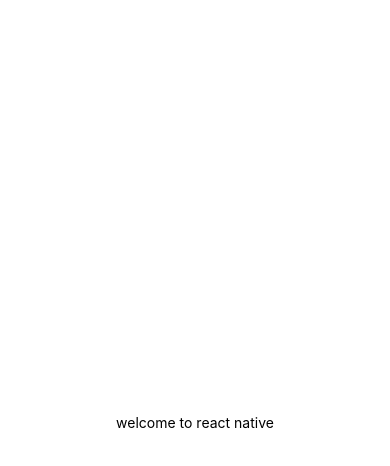
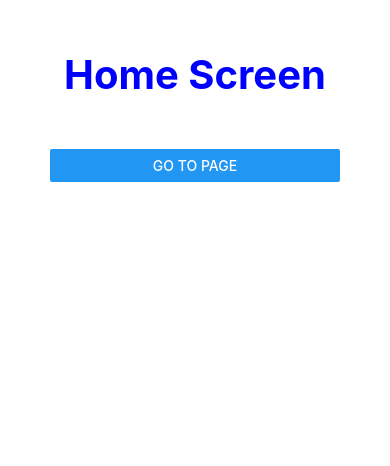
Before and after one commit to abhay9656/React_Native, a React Native app: screen / in a window 390 px wide. Shown: the top 466 px of the page. Built offline with nearby package versions, Linux system fonts and the light colour scheme.

Commit message:
Add HomeScreen component to App.jsx

```diff
--- a/App.jsx
+++ b/App.jsx
@@ -1,10 +1,11 @@
 import { StatusBar } from 'expo-status-bar';
 import { StyleSheet, Text, View } from 'react-native';
+import HomeScreeen from './screens/HomeScreeen';
 
 export default function App() {
   return (
     <View style={styles.container}>
-      <Text>welcome to react native</Text>
+      <HomeScreeen />
       <StatusBar style="auto" />
     </View>
   );
@@ -12,9 +13,9 @@
 
 const styles = StyleSheet.create({
   container: {
-    flex: 1,
-    backgroundColor: '#fff',
-    alignItems: 'center',
-    justifyContent: 'center',
+    // flex: 1,
+    // backgroundColor: '#fff',
+    // alignItems: 'center',
+    // justifyContent: 'center',
   },
 });
--- /dev/null
+++ b/screens/HomeScreeen.jsx
@@ -0,0 +1,15 @@
+import React from 'react'
+import { View ,Text, Button} from 'react-native'
+const HomeScreeen = () => {
+  return (
+    <View style={{padding:50}}>
+      <Text style={{textAlign:"center",fontSize:40,color:'blue',fontWeight:'bold'}}>Home Screen</Text>
+      <View style={{marginTop:50}}>
+        <Button title="Go to page"/>
+      </View>
+    </View>
+
+  )
+}
+
+export default HomeScreeen
```
